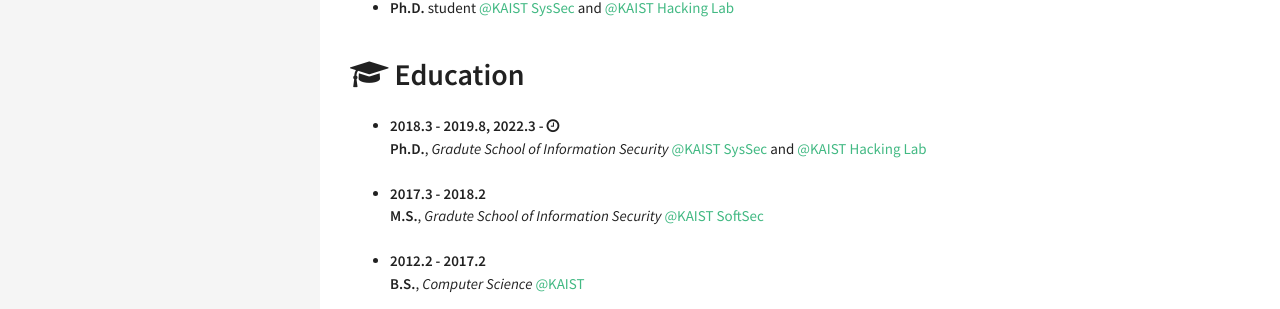
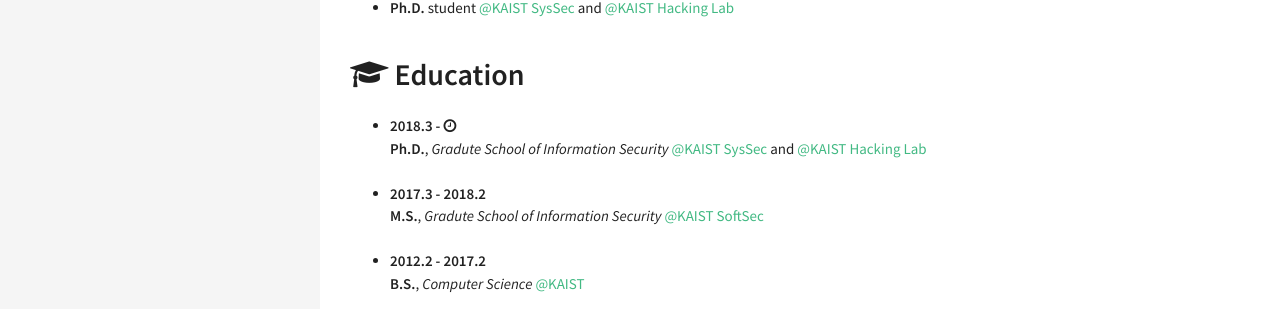
Before and after one commit to DaramG/daramg.github.io, a Jekyll site: the page built from index.html, in a window 1280 px wide. Shown: the part 157-466 px from the top of the page. Built offline with Jekyll 4.4.1, drawn with Linux system fonts in a browser that asks for light colours.

Commit message:
Update education.yml

```diff
--- a/_data/index/education.yml
+++ b/_data/index/education.yml
@@ -1,6 +1,6 @@
 - name: KAIST Hacking Lab
   link: https://kaist-hacking.github.io
-  date: 2018.3 - 2019.8, 2022.3 - <i class="fa fa-clock-o" aria-hidden="true" title="Until Now"></i>
+  date: 2018.3 - <i class="fa fa-clock-o" aria-hidden="true" title="Until Now"></i>
   descr: <strong>Ph.D.</strong>, <em>Gradute School of Information Security</em> <a href= "https://www.syssec.kr/">@KAIST SysSec</a> and
 
 - name: KAIST SoftSec
```
